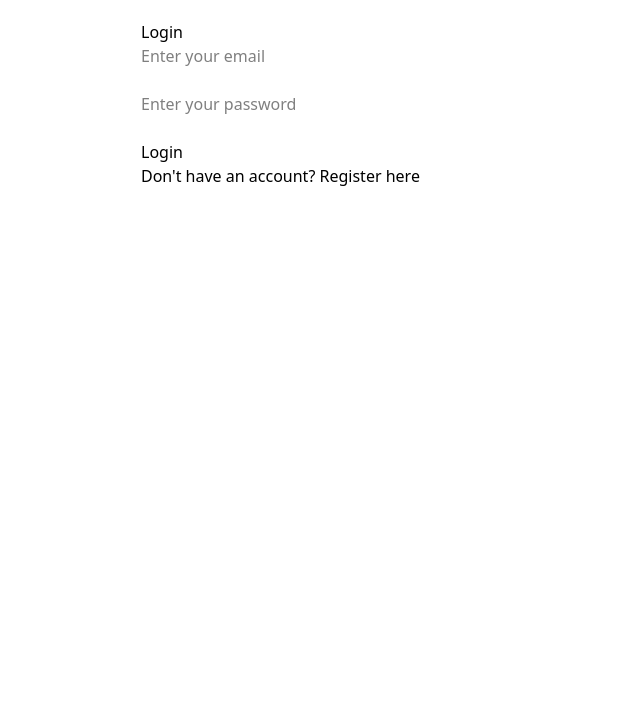
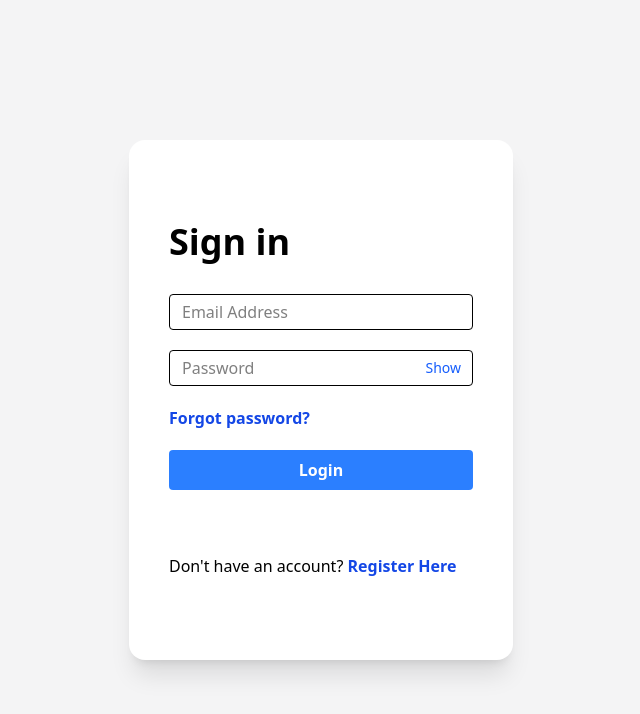
Before and after one commit to Rutik-Bhoyla/linkedin-clone, a React app in the folder frontend/: page /login in a window 1280 px wide. Shown: the top 714 px of the page, without its empty margins (319-959 px from the left). Built offline with nearby package versions, Linux system fonts and the light colour scheme; the HTML template or start-up script is replaced by a standard one.

Commit message:
Created Login form and added password visibility toggle

```diff
--- a/frontend/src/pages/Login.jsx
+++ b/frontend/src/pages/Login.jsx
@@ -8,7 +8,14 @@ const Login = () => {
     password: ""
   });
   const [message, setMessage] = useState("");
+  const [showPassword, setShowPassword] = useState(false); // ✅ New state
   const navigate = useNavigate();
+
+  // ✅ Email Validation Function
+  const isValidEmail = (email) => {
+    const emailPattern = /^[^\s@]+@[^\s@]+\.[^\s@]+$/;
+    return emailPattern.test(email);
+  };
 
   const handleChange = (e) => {
     setFormData({ ...formData, [e.target.name]: e.target.value });
@@ -16,17 +23,23 @@ const Login = () => {
 
   const handleSubmit = async (e) => {
     e.preventDefault();
+
+    // ✅ Validate email before sending API request
+    if (!isValidEmail(formData.email)) {
+      setMessage("Please enter a valid email address ❌");
+      return;
+    }
+
     setMessage("Logging in...");
 
     try {
       const res = await axios.post("http://localhost:5000/api/auth/login", formData);
 
-      // ✅ store token and user in localStorage
       localStorage.setItem("token", res.data.token);
       localStorage.setItem("user", JSON.stringify(res.data.user));
 
       setMessage("Login successful ✅");
-      navigate("/feed"); // redirect to Feed page after login
+      navigate("/feed");
 
     } catch (err) {
       setMessage(err.response?.data?.msg || "Invalid credentials ❌");
@@ -34,34 +47,63 @@ const Login = () => {
   };
 
   return (
-    <div style={{ maxWidth: "400px", margin: "auto", padding: "20px" }}>
-      <h2>Login</h2>
-      <form onSubmit={handleSubmit}>
+    <div className="w-full h-screen bg-zinc-100 flex justify-center items-center">
+      <div className="min-w-96 bg-white flex flex-col rounded-2xl max-w-[25%] h-[65%] shadow-xl p-10 gap-8 justify-center">
+        <h1 className="text-4xl font-semibold">Sign in</h1>
 
+        <form className="flex flex-col gap-5" onSubmit={handleSubmit}>
+          {/* Email input */}
           <input
+            className="w-full h-9 rounded-sm outline-blue-500 border p-3"
             type="email"
             name="email"
-          placeholder="Enter your email"
+            placeholder="Email Address"
             value={formData.email}
             onChange={handleChange}
             required
-        /><br /><br />
+          />
 
+          {/* Password input with visibility toggle */}
+          <div className="relative">
             <input
-          type="password"
+              className="w-full h-9 rounded-sm outline-blue-500 border p-3 pr-12"
+              type={showPassword ? "text" : "password"}
               name="password"
-          placeholder="Enter your password"
+              placeholder="Password"
               value={formData.password}
               onChange={handleChange}
               required
-        /><br /><br />
+            />
+            <button
+              type="button"
+              className="absolute right-3 top-1/2 -translate-y-1/2 text-sm text-blue-600"
+              onClick={() => setShowPassword(!showPassword)}
+            >
+              {showPassword ? "Hide" : "Show"}
+            </button>
+          </div>
 
-        <button type="submit">Login</button>
+          <a className="text-blue-700 font-semibold" href="#">
+            Forgot password?
+          </a>
+
+          {/* Updated Button Label */}
+          <button
+            type="submit"
+            className="w-full bg-blue-500 text-white text-md font-semibold rounded-sm py-2"
+          >
+            Login
+          </button>
         </form>
 
-      <p style={{ color: "red" }}>{message}</p>
-
-      <p>Don't have an account? <a href="/">Register here</a></p>
+        <p className="text-red-600">{message}</p>
+        <p>
+          Don't have an account?{" "}
+          <a className="text-blue-700 font-semibold" href="/">
+            Register Here
+          </a>
+        </p>
+      </div>
     </div>
   );
 };
--- a/frontend/src/pages/Register.jsx
+++ b/frontend/src/pages/Register.jsx
@@ -10,7 +10,14 @@ const Register = () => {
   });
 
   const [message, setMessage] = useState("");
+  const [showPassword, setShowPassword] = useState(false); // ✅ Password toggle state
   const navigate = useNavigate();
+
+  // ✅ Email Validation Pattern
+  const isValidEmail = (email) => {
+    const emailPattern = /^[^\s@]+@[^\s@]+\.[^\s@]+$/;
+    return emailPattern.test(email);
+  };
 
   const handleChange = (e) => {
     setFormData({ ...formData, [e.target.name]: e.target.value });
@@ -18,6 +25,13 @@ const Register = () => {
 
   const handleSubmit = async (e) => {
     e.preventDefault();
+
+    // ✅ Email validation logic
+    if (!isValidEmail(formData.email)) {
+      setMessage("Please enter a valid email address ❌");
+      return;
+    }
+
     setMessage("Registering...");
 
     try {
@@ -30,23 +44,20 @@ const Register = () => {
       localStorage.setItem("token", res.data.token);
       localStorage.setItem("user", JSON.stringify(res.data.user));
 
-      setMessage("Registered successfully!");
-      navigate("/feed"); // redirect to feed page
+      setMessage("Registered successfully ✅");
+      navigate("/feed"); // Redirect to feed page
     } catch (err) {
       console.error(err);
-      setMessage(err.response?.data?.msg || "Something went wrong");
+      setMessage(err.response?.data?.msg || "Something went wrong ❌");
     }
   };
 
   return (
-
     <div className="w-full h-screen bg-zinc-100 flex justify-center items-center">
-      <div
-        className="min-w-96 bg-white flex flex-col rounded-2xl max-w-[25%] h-[65%] shadow-xl p-10 gap-8 justify-center
-      "
-      >
+      <div className="min-w-96 bg-white flex flex-col rounded-2xl max-w-[25%] h-[65%] shadow-xl p-10 gap-8 justify-center">
         <h1 className="text-4xl font-semibold">Register</h1>
         <form className="flex flex-col gap-5" onSubmit={handleSubmit}>
+          {/* Name */}
           <input
             className="w-full h-9 rounded-sm outline-blue-500 border p-3"
             type="text"
@@ -56,6 +67,8 @@ const Register = () => {
             onChange={handleChange}
             required
           />
+
+          {/* Email */}
           <input
             className="w-full h-9 rounded-sm outline-blue-500 border p-3"
             type="email"
@@ -65,23 +78,37 @@ const Register = () => {
             onChange={handleChange}
             required
           />
+
+          {/* Password with Show/Hide functionality */}
+          <div className="relative">
             <input
-            className="w-full h-9 rounded-sm outline-blue-500 border p-3"
-            type="password"
+              className="w-full h-9 rounded-sm outline-blue-500 border p-3 pr-12"
+              type={showPassword ? "text" : "password"}
               name="password"
               placeholder="Password"
               value={formData.password}
               onChange={handleChange}
               required
             />
-          <a className="text-blue-700 font-semibold" href="#">
-            Forgot password?
-          </a>
-          <button type="submit" className="w-full bg-blue-500 text-white text-md font-semibold rounded-sm py-2">
+            <button
+              type="button"
+              className="absolute right-3 top-1/2 -translate-y-1/2 text-sm text-blue-600"
+              onClick={() => setShowPassword(!showPassword)}
+            >
+              {showPassword ? "Hide" : "Show"}
+            </button>
+          </div>
+
+          <button
+            type="submit"
+            className="w-full bg-blue-500 text-white text-md font-semibold rounded-sm py-2"
+          >
             Register
           </button>
         </form>
+
         <p className="text-red-600">{message}</p>
+
         <p>
           Already have an account?{" "}
           <a className="text-blue-700 font-semibold" href="/login">
```
Lines whose indentation alone changed are shown as unchanged.
